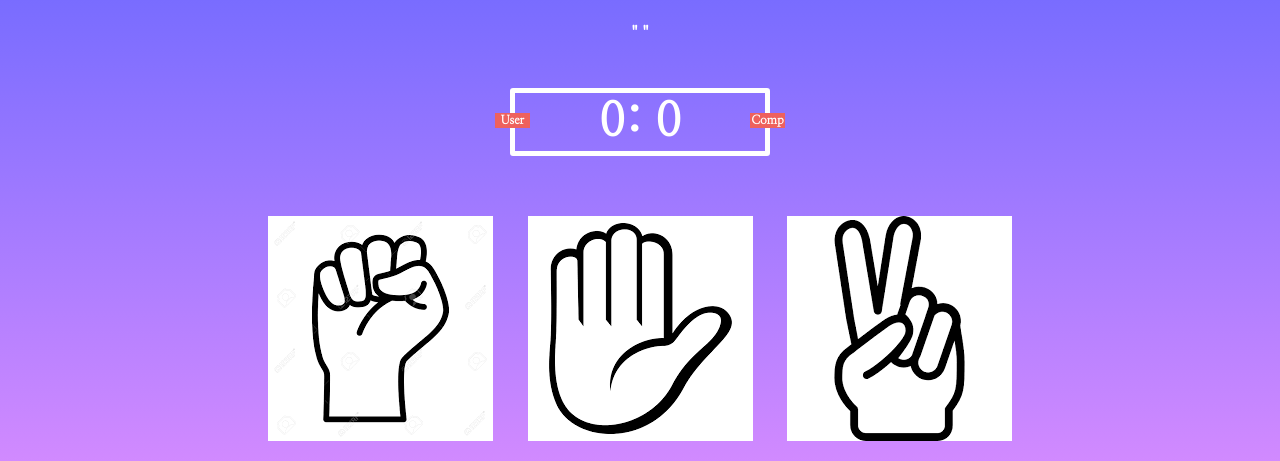
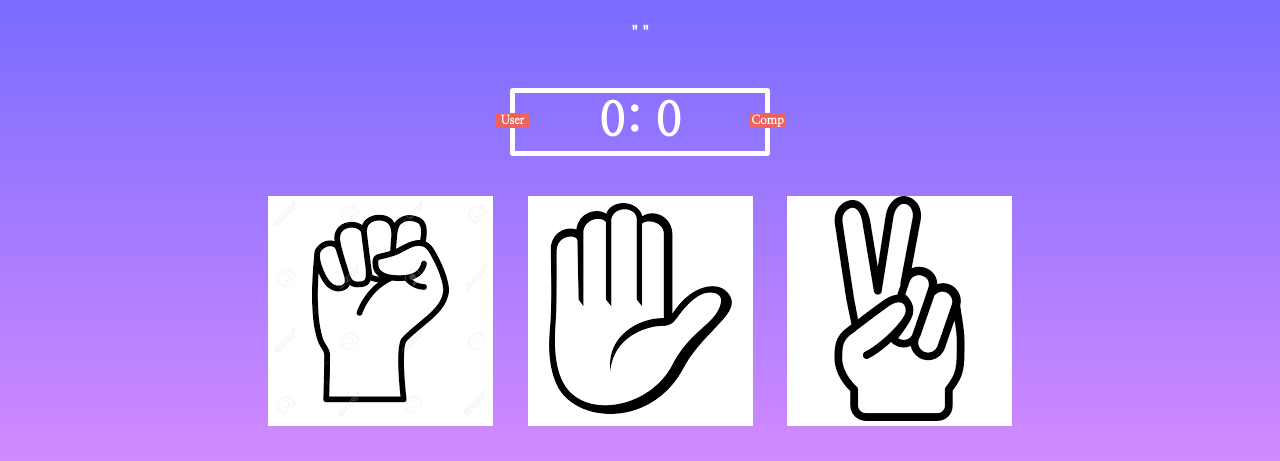
Before and after one commit to PA55ION/Rock-Paper-Scissor, a plain HTML site: page index.html in a window 1280 px wide. Shown: the part 99-560 px from the top of the page. Drawn offline with Linux system fonts and the light colour scheme; files whose address does not match are found by name.

Commit message:
Update style.css

```diff
--- a/style.css
+++ b/style.css
@@ -59,6 +59,8 @@ h3 {
 .choices {
   text-align: center;
   padding-top: 20px;
+  padding-bottom: 3px;
+
 }
 
 .choice  {
@@ -69,13 +71,12 @@ h3 {
   -moz-transition: all 0.5s;
   -ms-transition: all 0.5s;
   -o-transition: all 0.5s;
-  padding-top: 20px;
+  background: white;
 }
 
 .choice:hover {
-  background:  white;
   cursor: pointer;
-  border: 3px solid black;
+  border: 3px solid aquamarine;
 }
 
 #action {
```
